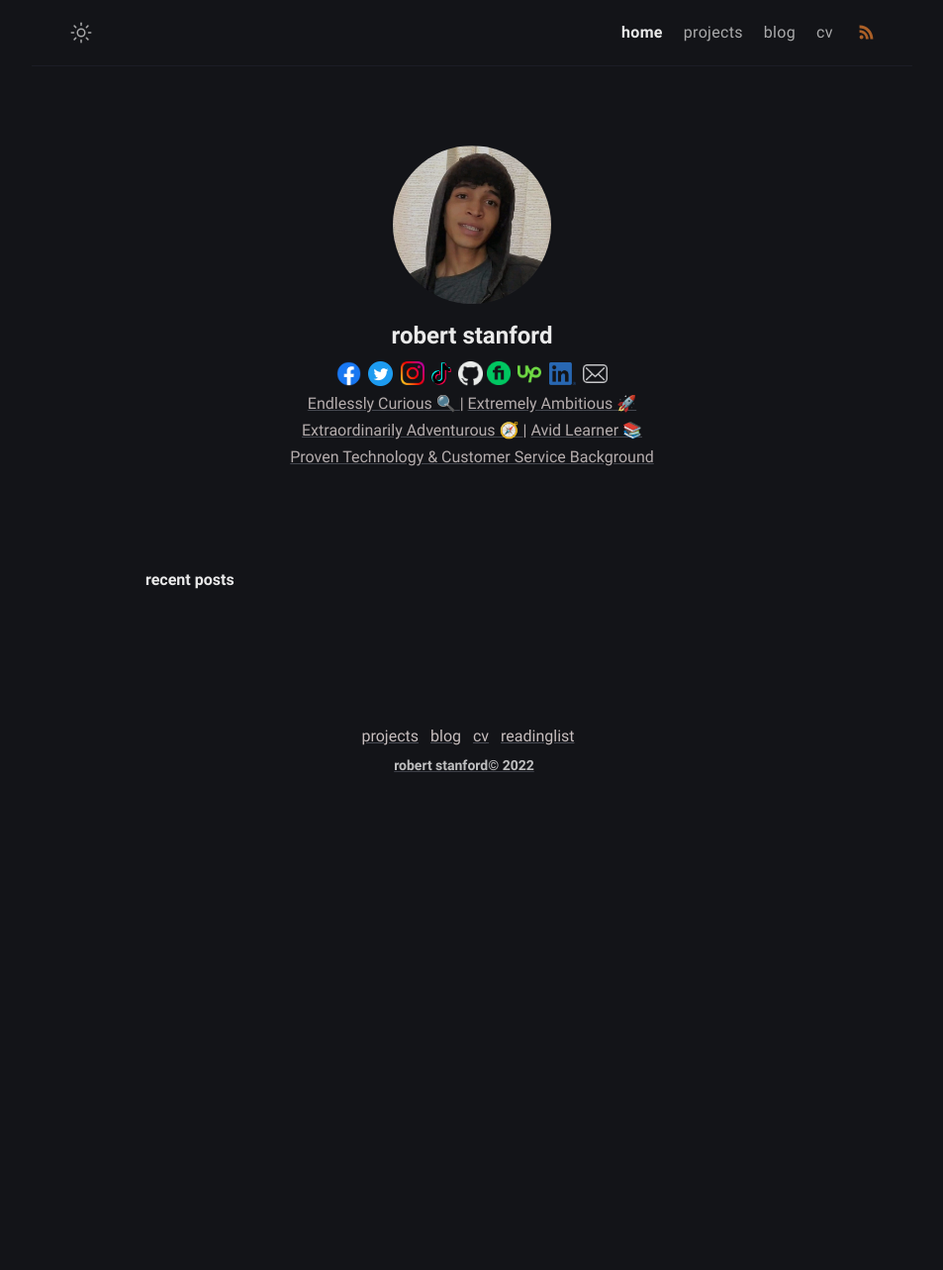
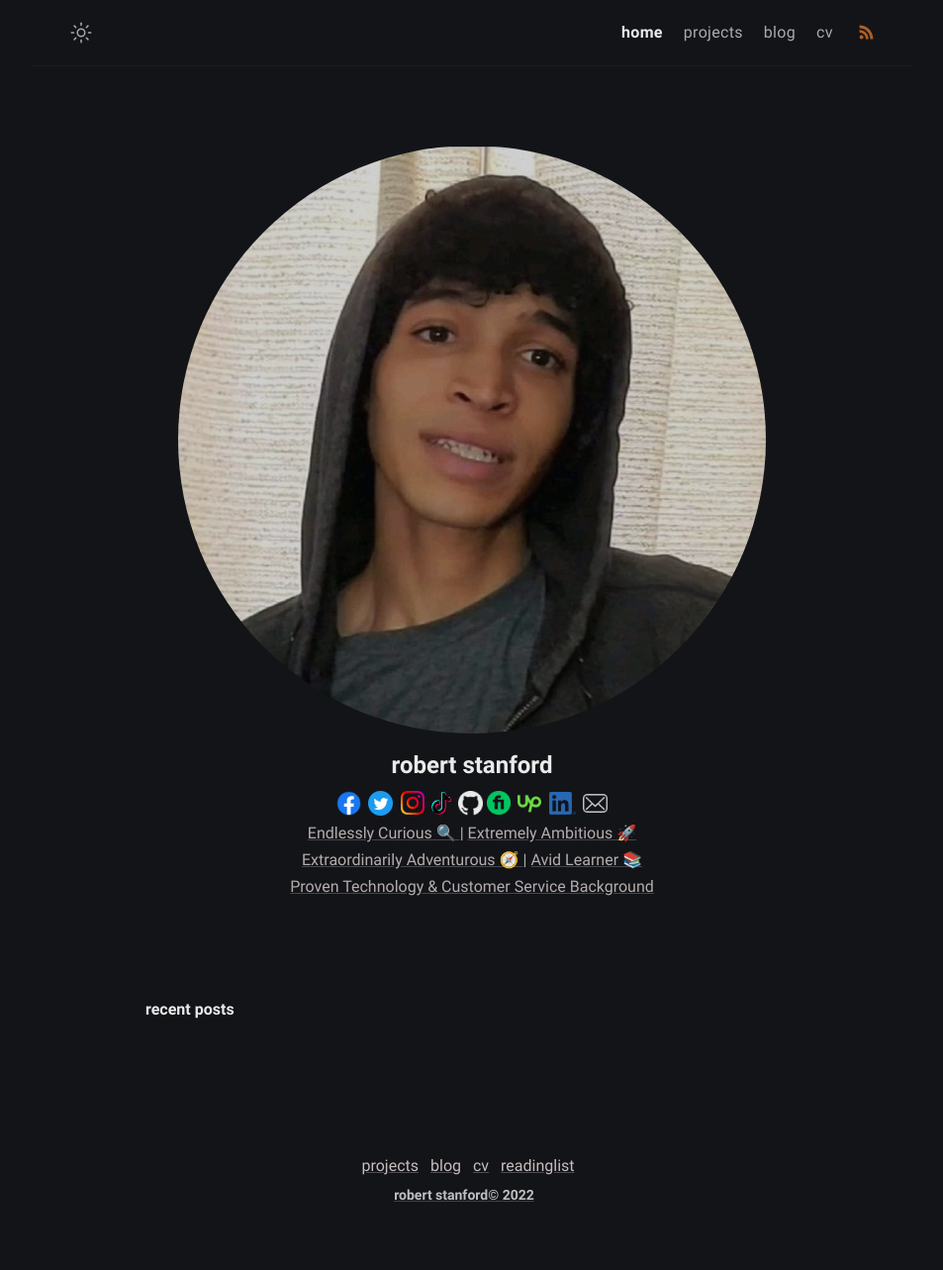
Before and after one commit to shmor3/personal-site, a Jekyll site: the page built from index.md, in a window 1280 px wide. Shown: the whole page at 99% size, without its empty margins (163-1116 px from the left). Built offline with Jekyll 4.4.1, drawn with Linux system fonts in a browser that asks for light colours; before the commit the page ends 900 px from its top, so only the background shows below that.

Commit message:
style updates

```diff
--- a/_sass/klise/_layout.scss
+++ b/_sass/klise/_layout.scss
@@ -190,7 +190,6 @@
   }
 
   .author-avatar {
-    height: 10rem;
     border-radius: 100%;
     user-select: none;
     background-color: $black;
```
Also changed, not shown: 4 other files.
